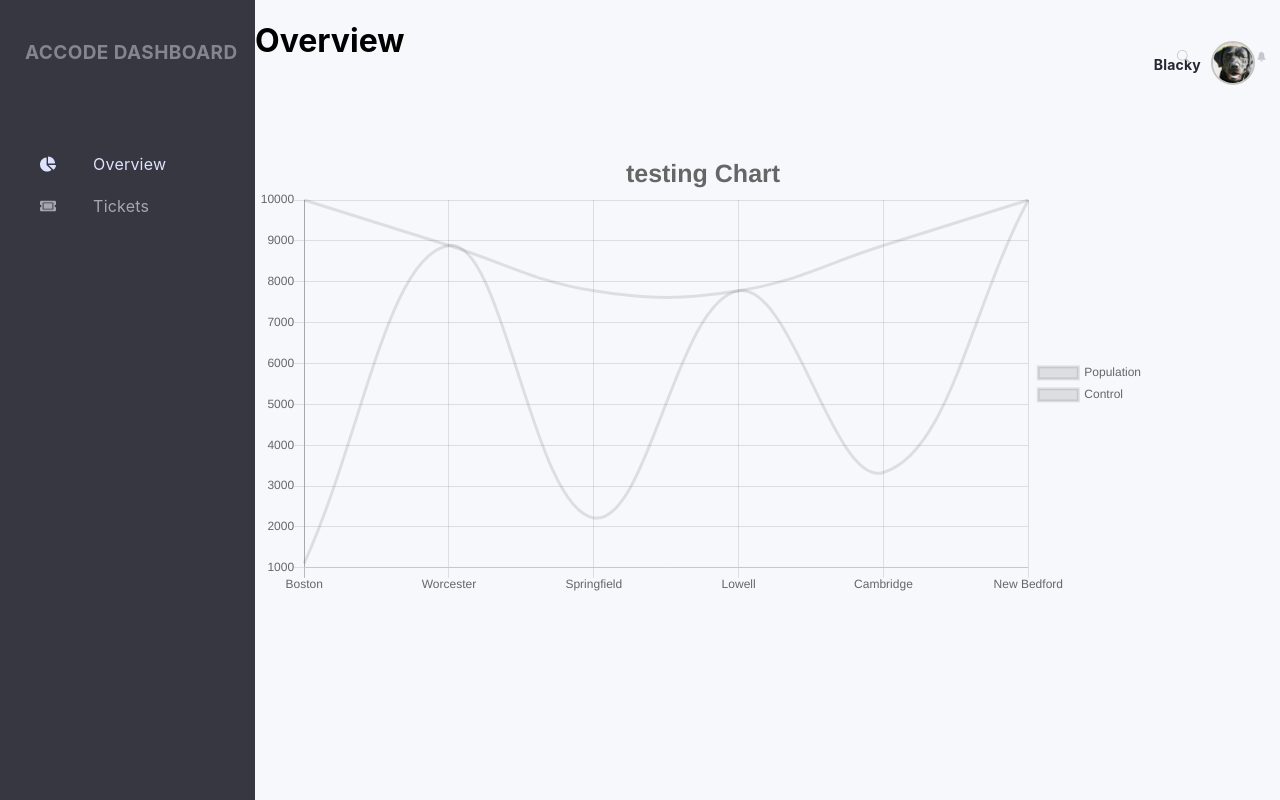
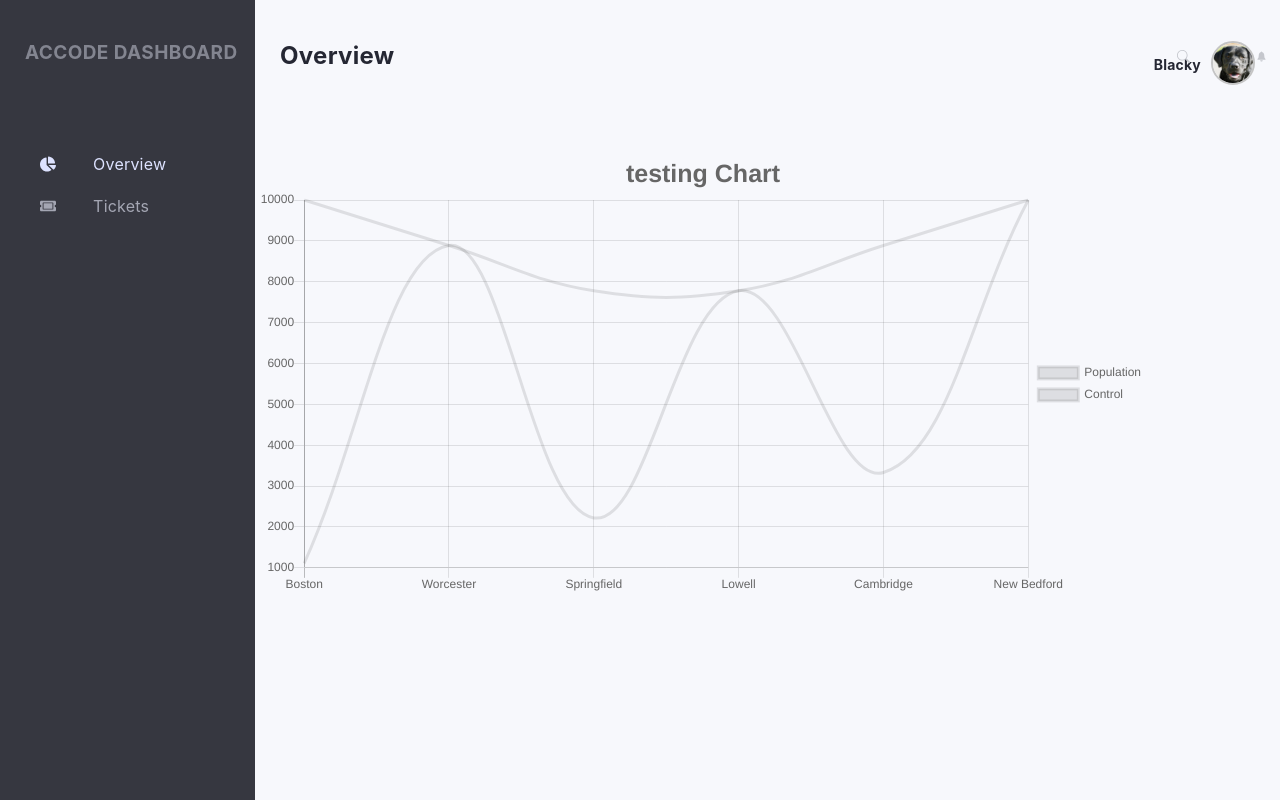
Before and after one commit to accodein/react-dashboard, a React (Create React App) app: page /overview in a window 1280 px wide. Shown: the top 800 px of the page. Built offline with nearby package versions, Linux system fonts and the light colour scheme.

Commit message:
modified section navbar

```diff
--- a/src/contents/sectionNavbar.js
+++ b/src/contents/sectionNavbar.js
@@ -7,7 +7,7 @@ const sectionNavbar = (props) => {
   return (
     <div className={classes.SectionTitle}>
       <div>
-        <h1 className={classes.SecitionHeader}>{props.children}</h1>
+        <h1 className={classes.SectionHeader}>{props.children}</h1>
       </div>
       <div className={classes.SectionIcons}>
         <div className={classes.SearchIcon}>
```
